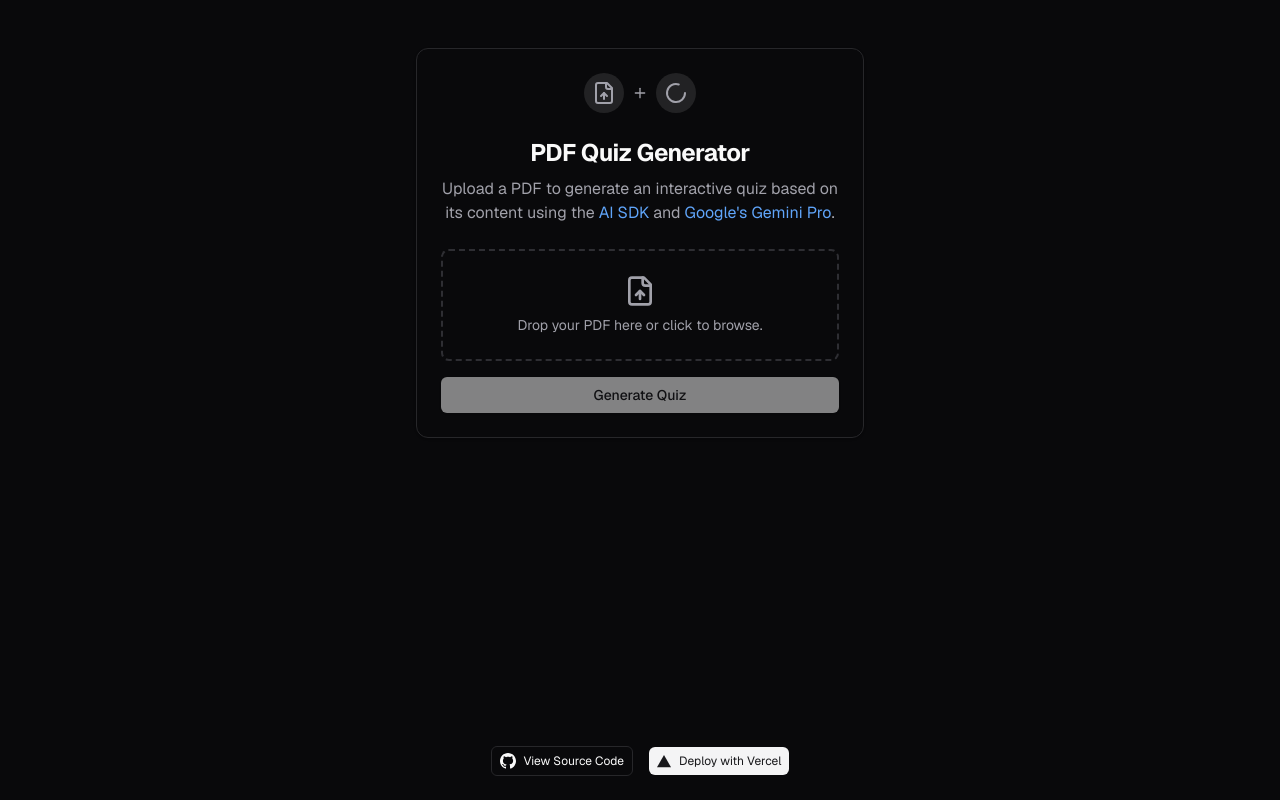
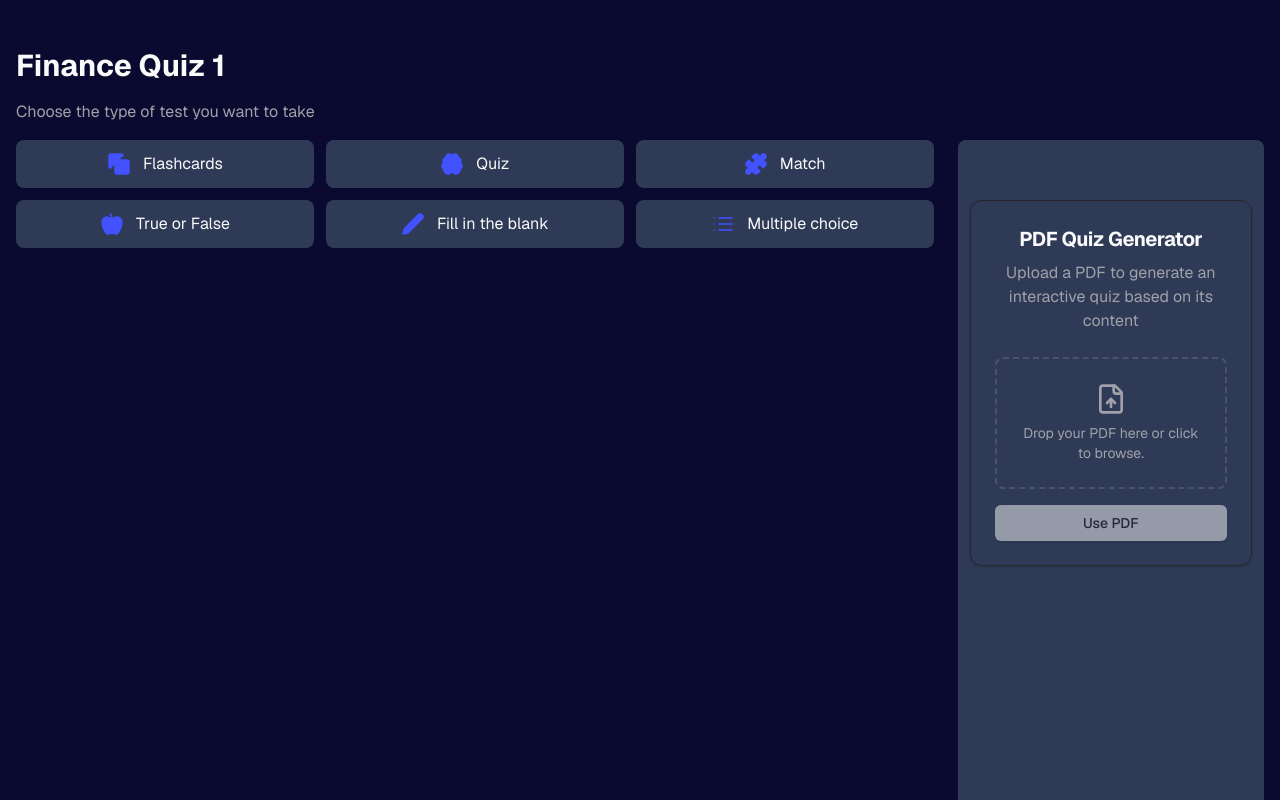
Before and after one commit to MeisterJustice/AI-SDK-PREVIEW-PDF-SUPPORT-EXAMPLE, a Next.js app: page / in a window 1280 px wide. Shown: the top 800 px of the page. Built offline with nearby package versions, Linux system fonts and the light colour scheme.

Commit message:
clean up bootstrapped code    - create a home route    - delete unused images

```diff
--- /dev/null
+++ b/app/(preview)/(home)/data.ts
@@ -0,0 +1,42 @@
+import { Copy, Brain, Puzzle, List, PenIcon, Apple } from "lucide-react";
+
+const testTypes = [
+  {
+    id: 1,
+    name: "Flashcards",
+    icon: Copy,
+    route: "/flashcards",
+  },
+  {
+    id: 2,
+    name: "Quiz",
+    icon: Brain,
+    route: "/quiz",
+  },
+  {
+    id: 3,
+    name: "Match",
+    icon: Puzzle,
+    route: "/match",
+  },
+  {
+    id: 4,
+    name: "True or False",
+    icon: Apple,
+    route: "/true-or-false",
+  },
+  {
+    id: 5,
+    name: "Fill in the blank",
+    icon: PenIcon,
+    route: "/fill-in-the-blank",
+  },
+  {
+    id: 6,
+    name: "Multiple choice",
+    icon: List,
+    route: "/multiple-choice",
+  },
+];
+
+export default testTypes;
--- /dev/null
+++ b/app/(preview)/(home)/page.tsx
@@ -0,0 +1,31 @@
+"use client";
+
+import testTypes from "./data";
+import PdfSelection from "./pdf-selection";
+import TestOption from "./test-option";
+
+export default function ChatWithFiles() {
+  return (
+    <main className="container mx-auto px-4 py-12">
+      <h1 className="text-2xl lg:text-3xl font-bold">Finance Quiz 1</h1>
+
+      <p className="text-muted-foreground py-4">
+        Choose the type of test you want to take
+      </p>
+
+      <div className="flex flex-col xl:flex-row xl:justify-between gap-10 xl:gap-6">
+        <div className="xl:w-3/4">
+          <div className="grid grid-cols-2 xl:grid-cols-3 gap-5 xl:gap-3">
+            {testTypes.map((testType) => (
+              <TestOption testType={testType} key={testType.id} />
+            ))}
+          </div>
+        </div>
+
+        <div className="xl:w-1/4 bg-card rounded-lg p-3 xl:min-h-[500px]">
+          <PdfSelection />
+        </div>
+      </div>
+    </main>
+  );
+}
--- /dev/null
+++ b/app/(preview)/(home)/pdf-selection.tsx
@@ -0,0 +1,133 @@
+"use client";
+
+import { useState } from "react";
+import { toast } from "sonner";
+import { FileUp, Plus, Loader2 } from "lucide-react";
+import { Button } from "@/components/ui/button";
+import {
+  Card,
+  CardContent,
+  CardHeader,
+  CardTitle,
+  CardDescription,
+} from "@/components/ui/card";
+import { Link } from "@/components/ui/link";
+import { AnimatePresence, motion } from "framer-motion";
+
+export default function PdfSelection() {
+  const [files, setFiles] = useState<File[]>([]);
+  const [isDragging, setIsDragging] = useState(false);
+
+  const handleFileChange = (e: React.ChangeEvent<HTMLInputElement>) => {
+    const isSafari = /^((?!chrome|android).)*safari/i.test(navigator.userAgent);
+
+    if (isSafari && isDragging) {
+      toast.error(
+        "Safari does not support drag & drop. Please use the file picker."
+      );
+      return;
+    }
+
+    const selectedFiles = Array.from(e.target.files || []);
+    const validFiles = selectedFiles.filter(
+      (file) => file.type === "application/pdf" && file.size <= 5 * 1024 * 1024
+    );
+    console.log(validFiles);
+
+    if (validFiles.length !== selectedFiles.length) {
+      toast.error("Only PDF files under 5MB are allowed.");
+    }
+
+    setFiles(validFiles);
+  };
+
+  const handleUseFile = (e: React.FormEvent<HTMLFormElement>) => {
+    e.preventDefault();
+    //
+  };
+
+  const clearPDF = () => {
+    setFiles([]);
+  };
+
+  return (
+    <div
+      className="min-h-[100dvh] w-full flex justify-center"
+      onDragOver={(e) => {
+        e.preventDefault();
+        setIsDragging(true);
+      }}
+      onDragExit={() => setIsDragging(false)}
+      onDragEnd={() => setIsDragging(false)}
+      onDragLeave={() => setIsDragging(false)}
+      onDrop={(e) => {
+        e.preventDefault();
+        setIsDragging(false);
+        console.log(e.dataTransfer.files);
+        handleFileChange({
+          target: { files: e.dataTransfer.files },
+        } as React.ChangeEvent<HTMLInputElement>);
+      }}
+    >
+      <AnimatePresence>
+        {isDragging && (
+          <motion.div
+            className="fixed pointer-events-none dark:bg-zinc-900/90 h-dvh w-dvw z-10 justify-center items-center flex flex-col gap-1 bg-zinc-100/90"
+            initial={{ opacity: 0 }}
+            animate={{ opacity: 1 }}
+            exit={{ opacity: 0 }}
+          >
+            <div>Drag and drop files here</div>
+            <div className="text-sm dark:text-zinc-400 text-zinc-500">
+              {"(PDFs only)"}
+            </div>
+          </motion.div>
+        )}
+      </AnimatePresence>
+      <Card className="w-full max-w-md h-full border-0 sm:border sm:h-fit mt-12">
+        <CardHeader className="text-center space-y-6">
+          <div className="space-y-2">
+            <CardTitle className="text-xl font-bold">
+              PDF Quiz Generator
+            </CardTitle>
+            <CardDescription className="text-base">
+              Upload a PDF to generate an interactive quiz based on its content
+            </CardDescription>
+          </div>
+        </CardHeader>
+
+        <CardContent>
+          <form onSubmit={handleUseFile} className="space-y-4">
+            <div
+              className={`relative flex flex-col items-center justify-center border-2 border-dashed border-muted-foreground/25 rounded-lg p-6 transition-colors hover:border-muted-foreground/50`}
+            >
+              <input
+                type="file"
+                onChange={handleFileChange}
+                accept="application/pdf"
+                className="absolute inset-0 opacity-0 cursor-pointer"
+              />
+              <FileUp className="h-8 w-8 mb-2 text-muted-foreground" />
+              <p className="text-sm text-muted-foreground text-center">
+                {files.length > 0 ? (
+                  <span className="font-medium text-foreground">
+                    {files[0].name}
+                  </span>
+                ) : (
+                  <span>Drop your PDF here or click to browse.</span>
+                )}
+              </p>
+            </div>
+            <Button
+              type="submit"
+              className="w-full"
+              disabled={files.length === 0}
+            >
+              Use PDF
+            </Button>
+          </form>
+        </CardContent>
+      </Card>
+    </div>
+  );
+}
--- /dev/null
+++ b/app/(preview)/(home)/test-option.tsx
@@ -0,0 +1,21 @@
+import Link from "next/link";
+import testTypes from "./data";
+
+const TestOption = ({ testType }: { testType: (typeof testTypes)[0] }) => {
+  return (
+    <Link href={testType.route} key={testType.id}>
+      <div className="py-3 px-16 rounded-lg bg-card text-card-foreground flex items-center justify-center gap-3 hover:bg-muted-foreground transition-all duration-300">
+        <div className="w-6 h-6 text-icon">
+          <testType.icon
+            className="w-6 h-6 text-icon"
+            fill="currentColor"
+            strokeWidth={1.5}
+          />
+        </div>
+        <span className="text-nowrap">{testType.name}</span>
+      </div>
+    </Link>
+  );
+};
+
+export default TestOption;
--- a/app/(preview)/globals.css
+++ b/app/(preview)/globals.css
@@ -6,7 +6,7 @@
   :root {
     --background: 0 0% 100%;
     --foreground: 240 10% 3.9%;
-        --card: 0 0% 100%;
+    --card: 210 20% 98%;
     --card-foreground: 240 10% 3.9%;
     --popover: 0 0% 100%;
     --popover-foreground: 240 10% 3.9%;
@@ -23,6 +23,7 @@
     --border: 240 5.9% 90%;
     --input: 240 5.9% 90%;
     --ring: 240 10% 3.9%;
+    --icon: 235 100% 63%;
     --chart-1: 12 76% 61%;
     --chart-2: 173 58% 39%;
     --chart-3: 197 37% 24%;
@@ -31,9 +32,9 @@
     --radius: 0.5rem;
   }
   .dark {
-        --background: 240 10% 3.9%;
+    --background: 241 67% 11%;
     --foreground: 0 0% 98%;
-        --card: 240 10% 3.9%;
+    --card: 222 30% 26%;
     --card-foreground: 0 0% 98%;
     --popover: 240 10% 3.9%;
     --popover-foreground: 0 0% 98%;
@@ -50,6 +51,7 @@
     --border: 240 3.7% 15.9%;
     --input: 240 3.7% 15.9%;
     --ring: 240 4.9% 83.9%;
+    --icon: 235 100% 63%;
     --chart-1: 220 70% 50%;
     --chart-2: 160 60% 45%;
     --chart-3: 30 80% 55%;
--- a/tailwind.config.ts
+++ b/tailwind.config.ts
@@ -10,57 +10,59 @@ const config: Config = {
   theme: {
     extend: {
       backgroundImage: {
-  			'gradient-radial': 'radial-gradient(var(--tw-gradient-stops))',
-  			'gradient-conic': 'conic-gradient(from 180deg at 50% 50%, var(--tw-gradient-stops))'
+        "gradient-radial": "radial-gradient(var(--tw-gradient-stops))",
+        "gradient-conic":
+          "conic-gradient(from 180deg at 50% 50%, var(--tw-gradient-stops))",
       },
       borderRadius: {
-  			lg: 'var(--radius)',
-  			md: 'calc(var(--radius) - 2px)',
-  			sm: 'calc(var(--radius) - 4px)'
+        lg: "var(--radius)",
+        md: "calc(var(--radius) - 2px)",
+        sm: "calc(var(--radius) - 4px)",
       },
       colors: {
-  			background: 'hsl(var(--background))',
-  			foreground: 'hsl(var(--foreground))',
+        background: "hsl(var(--background))",
+        foreground: "hsl(var(--foreground))",
         card: {
-  				DEFAULT: 'hsl(var(--card))',
-  				foreground: 'hsl(var(--card-foreground))'
+          DEFAULT: "hsl(var(--card))",
+          foreground: "hsl(var(--card-foreground))",
         },
         popover: {
-  				DEFAULT: 'hsl(var(--popover))',
-  				foreground: 'hsl(var(--popover-foreground))'
+          DEFAULT: "hsl(var(--popover))",
+          foreground: "hsl(var(--popover-foreground))",
         },
         primary: {
-  				DEFAULT: 'hsl(var(--primary))',
-  				foreground: 'hsl(var(--primary-foreground))'
+          DEFAULT: "hsl(var(--primary))",
+          foreground: "hsl(var(--primary-foreground))",
         },
         secondary: {
-  				DEFAULT: 'hsl(var(--secondary))',
-  				foreground: 'hsl(var(--secondary-foreground))'
+          DEFAULT: "hsl(var(--secondary))",
+          foreground: "hsl(var(--secondary-foreground))",
         },
         muted: {
-  				DEFAULT: 'hsl(var(--muted))',
-  				foreground: 'hsl(var(--muted-foreground))'
+          DEFAULT: "hsl(var(--muted))",
+          foreground: "hsl(var(--muted-foreground))",
         },
         accent: {
-  				DEFAULT: 'hsl(var(--accent))',
-  				foreground: 'hsl(var(--accent-foreground))'
+          DEFAULT: "hsl(var(--accent))",
+          foreground: "hsl(var(--accent-foreground))",
         },
         destructive: {
-  				DEFAULT: 'hsl(var(--destructive))',
-  				foreground: 'hsl(var(--destructive-foreground))'
+          DEFAULT: "hsl(var(--destructive))",
+          foreground: "hsl(var(--destructive-foreground))",
         },
-  			border: 'hsl(var(--border))',
-  			input: 'hsl(var(--input))',
-  			ring: 'hsl(var(--ring))',
+        icon: "hsl(var(--icon))",
+        border: "hsl(var(--border))",
+        input: "hsl(var(--input))",
+        ring: "hsl(var(--ring))",
         chart: {
-  				'1': 'hsl(var(--chart-1))',
-  				'2': 'hsl(var(--chart-2))',
-  				'3': 'hsl(var(--chart-3))',
-  				'4': 'hsl(var(--chart-4))',
-  				'5': 'hsl(var(--chart-5))'
-  			}
-  		}
-  	}
+          "1": "hsl(var(--chart-1))",
+          "2": "hsl(var(--chart-2))",
+          "3": "hsl(var(--chart-3))",
+          "4": "hsl(var(--chart-4))",
+          "5": "hsl(var(--chart-5))",
+        },
+      },
+    },
   },
   plugins: [require("tailwindcss-animate")],
 };
```
Also changed, not shown: app/(preview)/test/page.tsx (renamed from app/(preview)/page.tsx, +4 -4 lines), app/(preview)/test/actions.ts (renamed from app/(preview)/actions.ts), public/opengraph-image.png (renamed from app/(preview)/opengraph-image.png), public/twitter-image.png (renamed from app/(preview)/twitter-image.png). Lines whose indentation alone changed are shown as unchanged.
